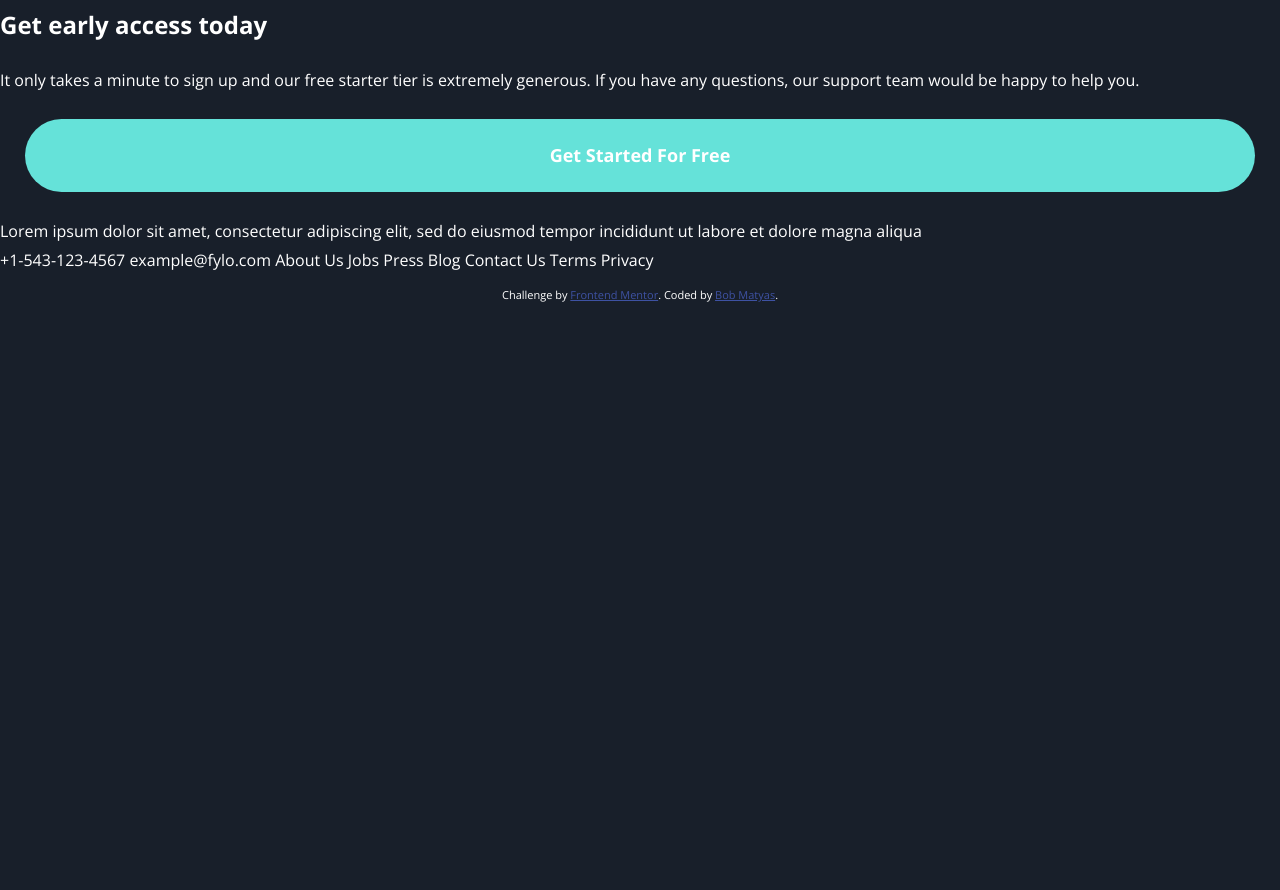
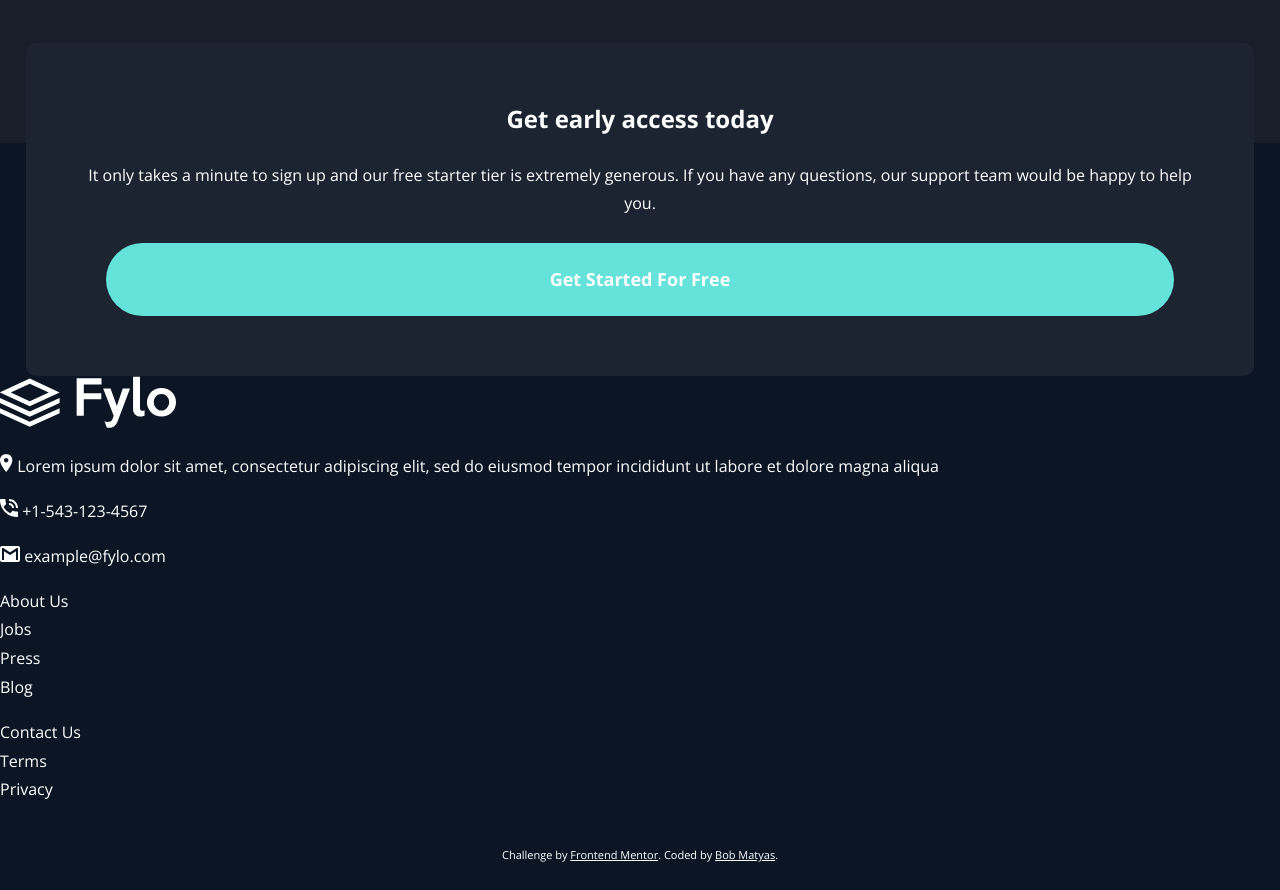
Before and after one commit to bobmatyas/fm-fylo-dark-landing-page, a plain HTML site: page index.html in a window 1280 px wide. Shown: the part 4319-5209 px from the top of the page. Before the commit the page ends 4635 px from the top, so only its background shows below. Drawn offline with nearby package versions, Linux system fonts and the light colour scheme.

Commit message:
setup footer

```diff
--- a/index.html
+++ b/index.html
@@ -146,35 +146,69 @@
 
   </div>
 
+
+
+</main>
+<footer class="footer">
+
+  <div class="earlyaccess">
   <h2>Get early access today</h2>
 
   <p>It only takes a minute to sign up and our free starter tier is extremely generous. If you have any  questions, our support team would be happy to help you.</p>
 
   <a href="#" class="button">Get Started For Free</a>
 
-  Lorem ipsum dolor sit amet, consectetur adipiscing elit, sed do eiusmod tempor incididunt ut labore et
-  dolore magna aliqua
 
-</main>
-<footer>
-  +1-543-123-4567
-  example@fylo.com
+</div>
 
-  About Us
-  Jobs
-  Press
-  Blog
 
-  Contact Us
-  Terms
-  Privacy
+  <img src="images/logo.svg" alt="Fylo logo">
+
+  <div class="footer__sections">
+    <div class="footer__sections1">
+      <p><img src="images/icon-location.svg" alt=""> Lorem ipsum dolor sit amet, consectetur adipiscing elit, sed do eiusmod tempor incididunt ut labore et dolore magna aliqua</p>
+    </div>
+
+    <div class="footer__sections2">
+      <p><img src="images/icon-phone.svg" alt=""> +1-543-123-4567</p>
+      <p><img src="images/icon-email.svg" alt=""> example@fylo.com</p>
+    </div>
+
+    <div class="footer__sections3">
+
+    <ul class="footer__list">
+      <li>About Us</li>
+      <li>Jobs</li>
+      <li>Press</li>
+      <li>Blog</li>
+    </ul>
+
+  </div>
+
+  <div class="footer__sections4">
+
+    <ul class="footer__list">
+      <li>Contact Us</li>
+      <li>Terms</li>
+      <li>Privacy</li>
+    </ul>
+
+  </div>
+
+
+
+
+  <div class="footer__sections5">
+
+  </div>
+  </div>
+
+  <p class="attribution">
+    Challenge by <a href="https://www.frontendmentor.io?ref=challenge" target="_blank">Frontend Mentor</a>.
+    Coded by <a href="https://www.bobmatyas.com">Bob Matyas</a>.
+  </p>
+
 </footer>
 
-  <div>
-    <p class="attribution">
-      Challenge by <a href="https://www.frontendmentor.io?ref=challenge" target="_blank">Frontend Mentor</a>.
-      Coded by <a href="https://www.bobmatyas.com">Bob Matyas</a>.
-    </p>
-  </div>
 </body>
 </html>
--- a/styles.css
+++ b/styles.css
@@ -144,6 +144,7 @@ body {
 
 .quotes {
     margin: 5%;
+    padding-bottom: 100px;
 }
 
 .quotes__inner {
@@ -188,5 +189,25 @@ body {
     font-weight: 700;
 }
 
-.attribution { font-size: 11px; text-align: center; }
-.attribution a { color: hsl(228, 45%, 44%); }
+.earlyaccess {
+    background-color: var(--dark-blue);
+    border-radius: 10px;
+    margin: -300px 2% 0 2%;
+    padding: 35px 55px;
+    text-align: center;
+}
+
+.footer {
+    background-color: hsl(216, 53%, 9%);
+    padding-top: 200px;
+    text-align: left;
+}
+
+.footer__list {
+    list-style-type:none;
+    margin-left: 0;
+    padding-left: 0;
+}
+
+.attribution { font-size: 11px; text-align: center; color: #fff; margin:0; padding: 25px 0;}
+.attribution a { color: hsl(228, 45%, 44%); color: #fff; }
```
